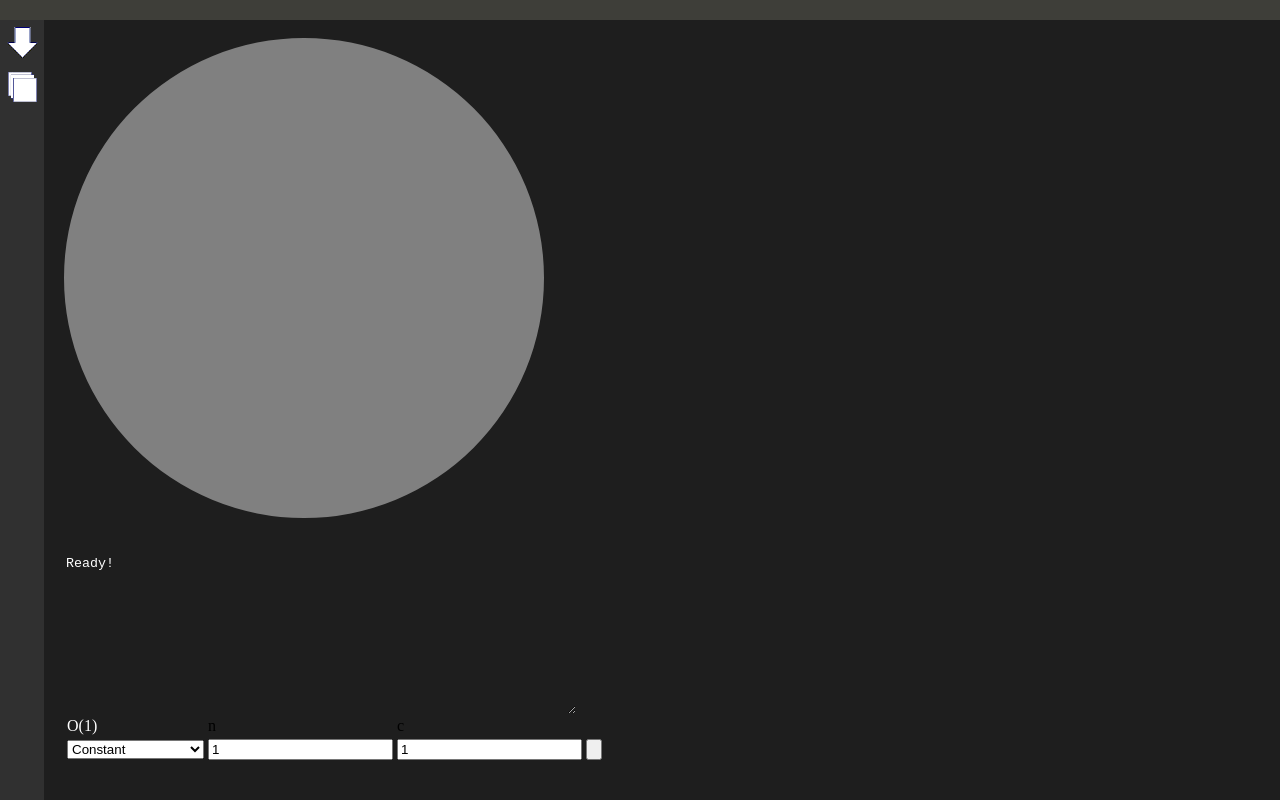
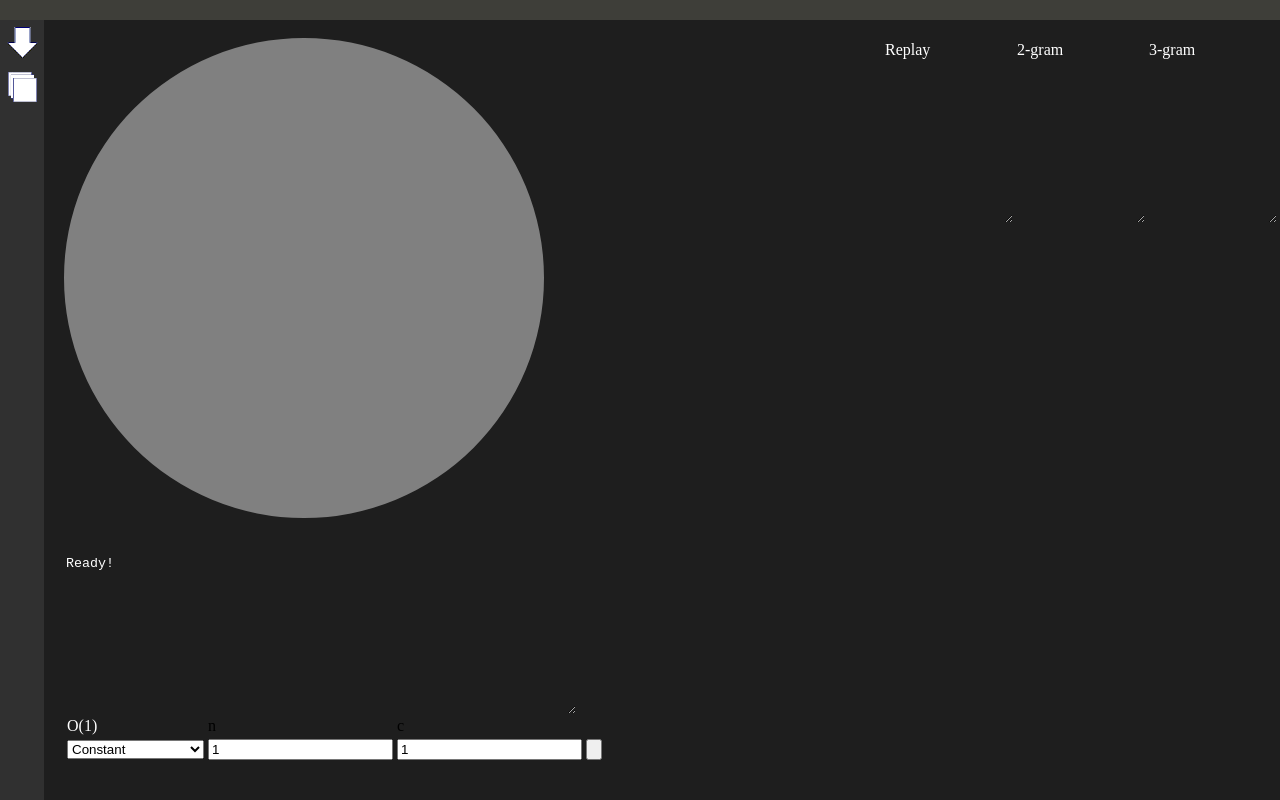
Before and after one commit to TeamPort/PortAuthority-AnalyticsEngine, a plain HTML site: page index.html in a window 1280 px wide. Shown: the top 800 px of the page. Drawn offline with Linux system fonts and the light colour scheme.

Commit message:
Add some easy to remove debug text areas

```diff
--- a/index.html
+++ b/index.html
@@ -129,6 +129,11 @@
         var output = document.getElementById("output")
         output.value += "\n"
         var results = document.getElementById("results")
+        while(results.firstChild)
+        {
+            results.removeChild(results.lastChild);
+        }
+
         for (const [key, value] of legend)
         {
             var font = document.createElement("font");
@@ -137,6 +142,10 @@
             results.appendChild(font)
             results.appendChild(document.createElement("br"))
         }
+
+        instance()
+        synthetic(2)
+        synthetic(3)
     }
 
     function updateText()
@@ -173,6 +182,7 @@
         {
             results.removeChild(results.lastChild);
         }
+
         document.getElementById("output").value = "";
         this.value = null
     }, false)
@@ -215,6 +225,28 @@
           }
     }, false);
 </script>
+<div style="float: right;">
+    <br>
+    <!--table style="display: none"-->
+    <table>
+        <tr style="color: white;">
+        <td>Replay</td>
+        <td>2-gram</td>
+        <td>3-gram</td>
+        </tr>
+        <tr>
+        <td>
+            <textarea id="debug" style="width: 128px; height: 160px; border: none; color: white; background:#1e1e1e"></textarea>
+        </td>
+        <td>
+            <textarea id="debug2" style="width: 128px; height: 160px; border: none; color: white; background:#1e1e1e"></textarea>
+        </td>
+        <td>
+            <textarea id="debug3" style="width: 128px; height: 160px; border: none; color: white; background:#1e1e1e"></textarea>
+        </td>
+        </tr>
+    </table>
+    </div>
 <br>
 <div id="chart"></div>
 <br>
@@ -265,10 +297,6 @@
     }
 </script>
 </div>
-<br>
-<!--button onclick="instance()">Build Instance Table</button>
-<button onclick="synthetic(2)">Build Synthetic 2-Gram Table</button>
-<button onclick="synthetic(3)">Build Synthetic 3-Gram Table</button-->
 <script>
     initialize()
     wipe()
@@ -286,7 +314,7 @@
             text += key.value + " " + count + "\n"
             total+=count
         }
-//        document.getElementById("output").value = text + total + "\n"
+        document.getElementById("debug").value = text + total + "\n"
     }
 
     function synthetic(n)
@@ -303,7 +331,7 @@
             text += key.value + " " + count + "\n"
             total+=count
         }
-//        document.getElementById("output").value = text + total + "\n"
+        document.getElementById("debug" + n).value = text + total + "\n"
     }
 </script>
 </html>
```
